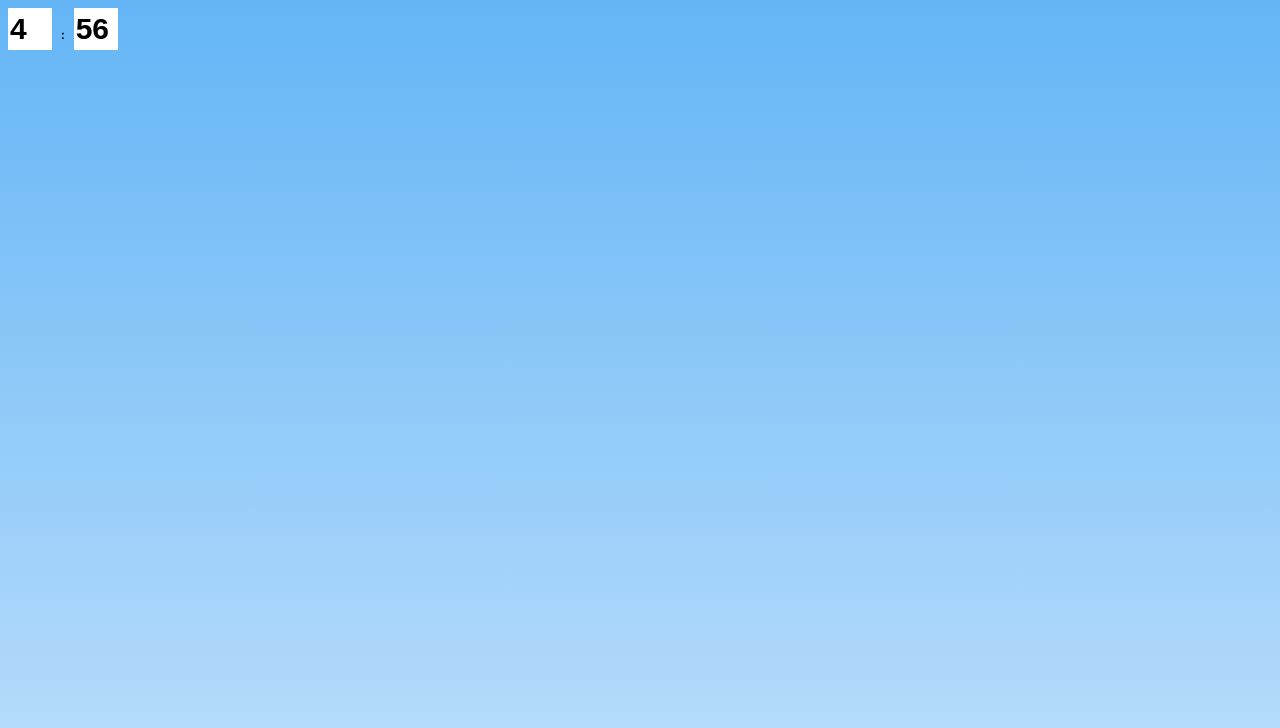
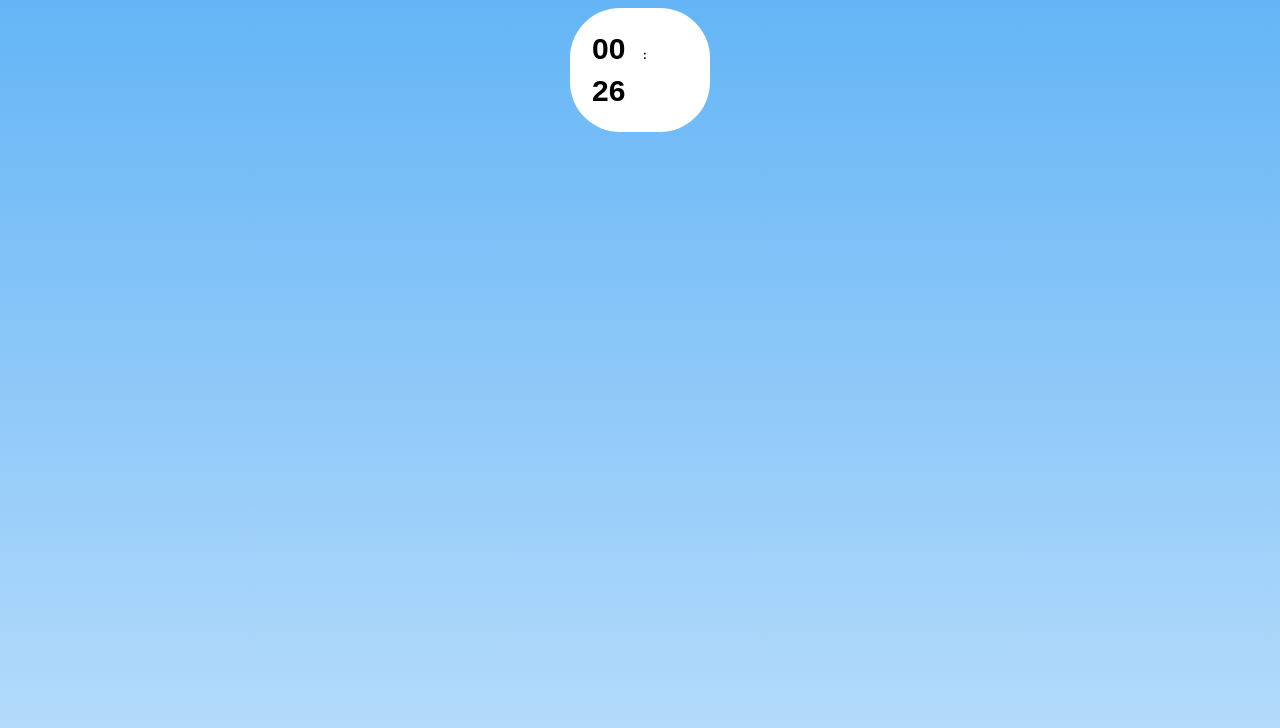
Before and after one commit to Karishma-Patel/get-fit.github.io, a plain HTML site: page workoutstart.html in a window 1280 px wide. Drawn offline with Linux system fonts and the light colour scheme.

Commit message:
edited timer

```diff
--- a/workoutstart.html
+++ b/workoutstart.html
@@ -4,11 +4,13 @@
 <link rel= "stylesheet" href = "styles.css">
 </head>
 <body>
+<div id="panel" style="width:100px;">
 <div id="timer">
 	<input id="minutes" type="text" style="width: 40px; height: 40px; border: none; background-color:none; font-size: 30px; font-weight: bold;"> : <input id="seconds" type="text" style="width: 40px; height: 40px; border: none; background-color:none; font-size: 30px; font-weight: bold;">
 </div>
+</div>
 <script>
-var mins = 5;
+var mins = .5;
 var secs = mins*60;
 
 function countdown() {
@@ -20,12 +22,15 @@ function Decrement() {
 		seconds = document.getElementById("seconds");
 		// if less than a minute remaining
 		if (seconds < 59) {
-			seconds.value = secs;
+			seconds.value = ("0" + secs).slice(-2);
 		} else {
-			minutes.value = getminutes();
-			seconds.value = getseconds();
+			minutes.value = ("0" + getminutes()).slice(-2);
+			seconds.value = ("0" + getseconds()).slice(-2);
 		}
 		secs--;
+		if(getminutes()==-1&&getseconds()==58)
+			restart()
+		else
 		setTimeout('Decrement()',1000);
 	}
 }
@@ -38,6 +43,9 @@ function getseconds() {
 	// take mins remaining (as seconds) away from total seconds remaining
 	return secs-Math.round(mins *60);
 }
+function restart(){
+	alert("Hello");
+}
 
 countdown();
 </script>
```
